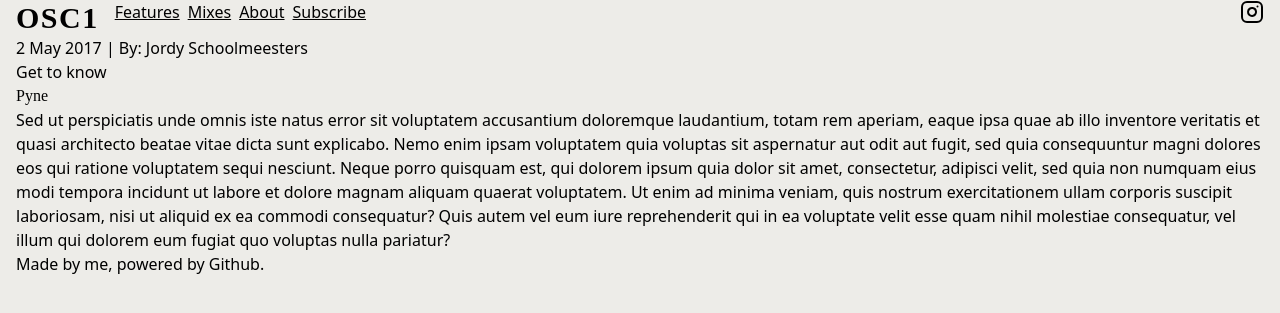
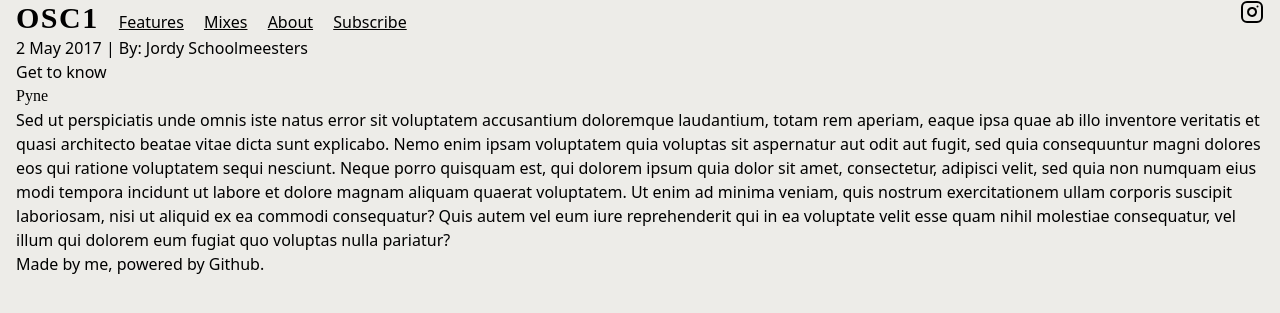
Before and after one commit to osc1blog/osc1blog.github.io, a Jekyll site: the page built from _posts/2017-5-2-pyne.md, in a window 1280 px wide. Shown: the top 313 px of the page. Built offline with Jekyll 4.4.1, drawn with Linux system fonts in a browser that asks for light colours; nearby versions of some CDN libraries; some web fonts are replaced.

Commit message:
Update nav.html

```diff
--- a/_includes/nav.html
+++ b/_includes/nav.html
@@ -1,5 +1,5 @@
 <nav class="flex justify-between">
-  <div class="flex space-x-2">
+  <div>
     <a href="/" class="tracking-wider text-3xl font-bold font-['Leto'] mr-2">OSC1</a>
     <a href="/features/" class="underline mx-2">Features</a>
     <a href="/mixes/" class="underline mx-2">Mixes</a>
```
